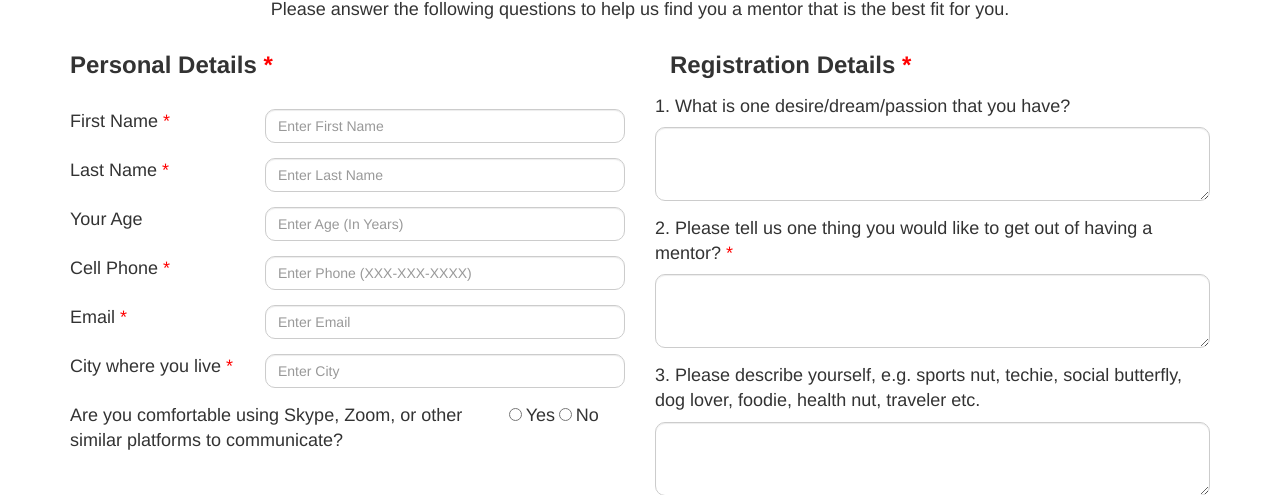
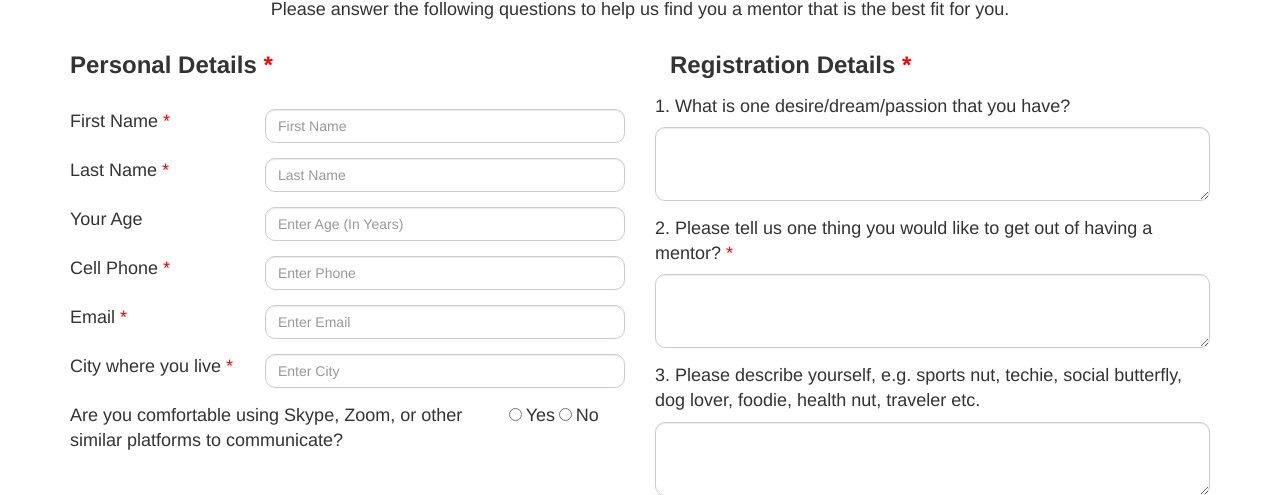
Before and after one commit to poptanimukesh/mentorprogram, a Django app: page /registration/mentee/ in a window 1280 px wide. Shown: the part 206-701 px from the top of the page. Run offline with Django 3.2, Linux system fonts and the light colour scheme; some libraries are stand-ins or nearby versions.

Commit message:
Revert "Update mentee_registration.html"
This reverts commit 7c56a8e79bf014113dcb695a9a6f0ce1af38f07d.

```diff
--- a/registration/templates/mentee_registration.html
+++ b/registration/templates/mentee_registration.html
@@ -70,7 +70,7 @@
                                 <label for="name" class="lead">First Name <span class = "required_field">*</span></label>
                             </div>
                             <div class = "col-sm-8">
-                                <input type="text" class="form-control form-rounded" id="firstname" name="firstname" placeholder="Enter First Name" required>
+                                <input type="text" class="form-control form-rounded" id="firstname" name="firstname" placeholder="First Name">
                             </div>
                         </div>
 
@@ -79,7 +79,7 @@
                                 <label for="name" class="lead">Last Name <span class = "required_field">*</span></label>
                             </div>
                             <div class = "col-sm-8">
-                                <input type="text" class="form-control form-rounded" id="lastname" name="lastname" placeholder="Enter Last Name" required>
+                                <input type="text" class="form-control form-rounded" id="lastname" name="lastname" placeholder="Last Name">
                             </div>
                         </div>
 
@@ -88,7 +88,7 @@
                                 <label for="age" class="lead">Your Age</label>
                             </div>
                             <div class = "col-sm-8">
-                                <input type="number" class="form-control form-rounded" id="age" name="age" placeholder="Enter Age (In Years)">
+                                <input type="text" class="form-control form-rounded" id="age" name="age" placeholder="Enter Age (In Years)">
                             </div>
                         </div>
 
@@ -97,7 +97,7 @@
                                 <label for="phone" class="lead">Cell Phone <span class = "required_field">*</span></label>
                             </div>
                             <div class = "col-sm-8">
-                                <input type="tel" class="form-control form-rounded" id="phone" name="phone" pattern="[0-9]{3}-[0-9]{3}-[0-9]{4}" placeholder="Enter Phone (XXX-XXX-XXXX)" required>
+                                <input type="text" class="form-control form-rounded" id="phone" name="phone" placeholder="Enter Phone">
                             </div>
                         </div>
 
@@ -106,7 +106,7 @@
                                 <label for="email" class="lead">Email <span class = "required_field">*</span></label>
                             </div>
                             <div class = "col-sm-8">
-                                <input type="email" class="form-control form-rounded" id="email" name="email" placeholder="Enter Email" required>
+                                <input type="email" class="form-control form-rounded" id="email" name="email" placeholder="Enter Email">
                             </div>
                         </div>
 
@@ -115,7 +115,7 @@
                                 <label for="city" class="lead">City where you live <span class = "required_field">*</span></label>
                             </div>
                             <div class = "col-sm-8">
-                                <input type="text" class="form-control form-rounded" id="city" name="city" placeholder="Enter City" required>
+                                <input type="text" class="form-control form-rounded" id="city" name="city" placeholder="Enter City">
                             </div>
                         </div>
 
@@ -124,7 +124,7 @@
                                 <label for="communication_platform" class="lead">Are you comfortable using Skype, Zoom, or other similar platforms to communicate?</label><br>
                             </div>
                             <div class = "col-sm-3">
-                                <input class="custom-control-input" type="radio" name="platform_yes_no" id="platform_yes_no" value="Yes" required>
+                                <input class="custom-control-input" type="radio" name="platform_yes_no" id="platform_yes_no" value="Yes">
                                 <label class="custom-control-label lead" for="platform_yes_no">
                                     Yes
                                 </label>
@@ -153,28 +153,28 @@
                         <div class = "row">
                             <div class = "col-sm-12">
                                 <label for="details_2" class="lead">2. Please tell us one thing you would like to get out of having a mentor? <span class = "required_field">*</span></label>
-                                <textarea class="form-control form-rounded" id="details_2" name="details_2" rows="3" required></textarea>
+                                <textarea class="form-control form-rounded" id="details_2" name="details_2" rows="3"></textarea>
                             </div>
                         </div>
 
                         <div class = "row">
                             <div class = "col-sm-12">
                                 <label for="details_3" class="lead">3. Please describe yourself, e.g. sports nut, techie, social butterfly, dog lover, foodie, health nut, traveler etc.</label>
-                                <textarea class="form-control form-rounded" id="details_3" name="details_3" rows="3" required></textarea>
+                                <textarea class="form-control form-rounded" id="details_3" name="details_3" rows="3"></textarea>
                             </div>
                         </div>
 
                         <div class = "row">
                             <div class = "col-sm-12">
                                 <label for="details_4" class="lead">4. Are there any major challenges you are currently confronting? <span class = "required_field">*</span></label>
-                                <textarea class="form-control form-rounded" id="details_4" name="details_4" rows="3" required></textarea>
+                                <textarea class="form-control form-rounded" id="details_4" name="details_4" rows="3"></textarea>
                             </div>
                         </div>
 
                         <div class = "row">
                             <div class = "col-sm-12">
                                 <label for="details_5" class="lead">5. Describe your ideal mentor <span class = "required_field">*</span></label>
-                                <textarea class="form-control form-rounded" id="details_5" name="details_5" rows="3" required></textarea>
+                                <textarea class="form-control form-rounded" id="details_5" name="details_5" rows="3"></textarea>
                             </div>
                         </div>
 
@@ -188,7 +188,7 @@
                         <div class = "row">
                             <div class = "col-sm-12">
                                 <label for="mentor_race" class="lead">7. Is it important for you to have a mentor of the same race/ethnicity? <span class = "required_field">*</span></label><br>
-                                <input class="form-check-input" type="radio" name="mentor_race" id="mentor_race" value="Yes" required>
+                                <input class="form-check-input" type="radio" name="mentor_race" id="mentor_race" value="Yes">
                                 <label class="form-check-label lead" for="mentor_race">
                                     Yes
                                 </label>
@@ -217,6 +217,9 @@
                 </div>
             </div>
 
+
+
+
                 <br>
                 <div class = "row">
                     <div class = "col-sm-5"></div>
```
